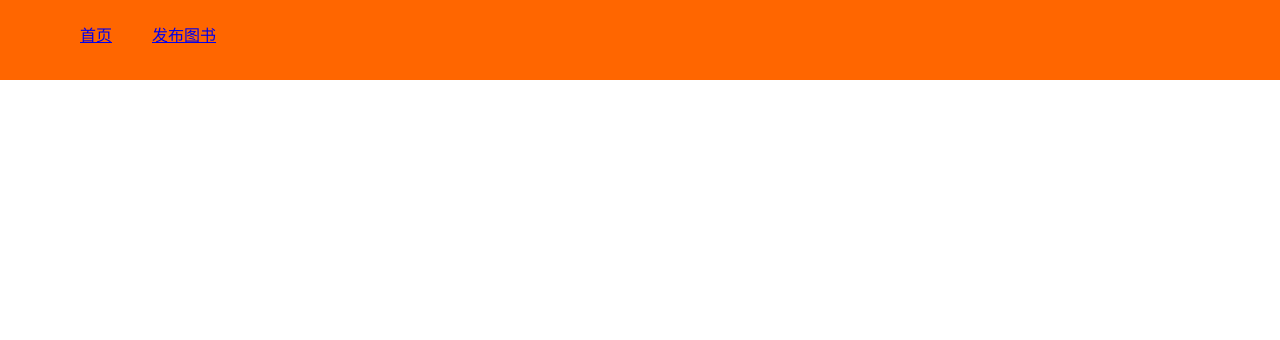
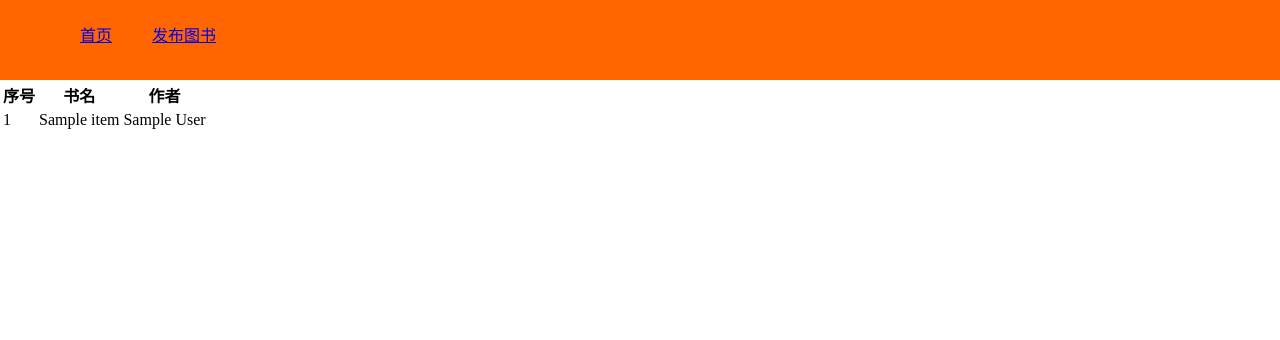
Before and after one commit to dezhizhang/python, a Django app: template leaning/templates/index.html in a window 1280 px wide. Shown: the top 340 px of the page. Run offline with Django 3.2, Linux system fonts and the light colour scheme; the template is opened without the code that fills it: most values are stand-ins (such as "Sample title", 1, 10 or a date in 2020).

Commit message:
连接数据库

```diff
--- a/leaning/leaning/views.py
+++ b/leaning/leaning/views.py
@@ -8,6 +8,7 @@ def get_corsor():
 
 
 def index(request):
+
     return render(request,'index.html')
 
 
--- a/leaning/templates/add_book.html
+++ b/leaning/templates/add_book.html
@@ -0,0 +1 @@
+{% extends 'base.html'%}
--- /dev/null
+++ b/leaning/templates/base.html
@@ -0,0 +1,21 @@
+<!DOCTYPE html>
+<html lang="en">
+<head>
+    <meta charset="UTF-8">
+    <meta name="viewport" content="width=device-width, initial-scale=1.0">
+    <meta http-equiv="X-UA-Compatible" content="ie=edge">
+    <title>Document</title>
+    <link rel="stylesheet" href="{% static 'index.css'%}"/>
+</head>
+<body>
+    <nav class="nav">
+        <ul>
+            <li><a href="{% url 'index' %}">首页</a></li>
+            <li><a href="{% url 'add_book' %}">发布图书</a></li>
+        </ul>
+    </nav>
+    {% block content%}
+
+    {% endblock%}
+</body>
+</html>
--- a/leaning/templates/book_detail.html
+++ b/leaning/templates/book_detail.html
@@ -0,0 +1 @@
+{% extends 'base.html'%}
--- a/leaning/templates/index.html
+++ b/leaning/templates/index.html
@@ -1,18 +1,22 @@
-<!DOCTYPE html>
-<html lang="en">
-<head>
-    <meta charset="UTF-8">
-    <meta name="viewport" content="width=device-width, initial-scale=1.0">
-    <meta http-equiv="X-UA-Compatible" content="ie=edge">
-    <title>Document</title>
-    <link rel="stylesheet" href="{% static 'index.css'%}"/>
-</head>
-<body>
-    <nav class="nav">
-        <ul>
-            <li><a href="{% url 'index' %}">首页</a></li>
-            <li><a href="{% url 'add_book' %}">发布图书</a></li>
-        </ul>
-    </nav>
-</body>
-</html>
+{% extends 'base.html'%}
+
+{% block content %}
+<table class="table">
+    <thead class="thead">
+        <tr>
+            <th>序号</th>
+            <th>书名</th>
+            <th>作者</th>
+        </tr>
+    </thead>
+    <tbody>
+        {% for item in books %}
+            <tr>
+                <td>{{forloop.counter}}</td>
+                <td>{{item.name}}</td>
+                <td>{{item.author}}</td>
+            </tr>
+        {% endfor%}
+    </tbody>
+</table>
+{% endblock %}
```
